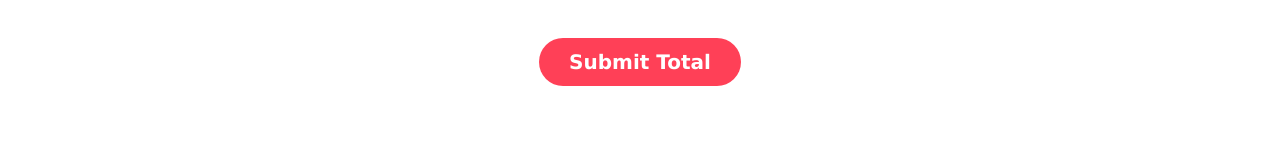
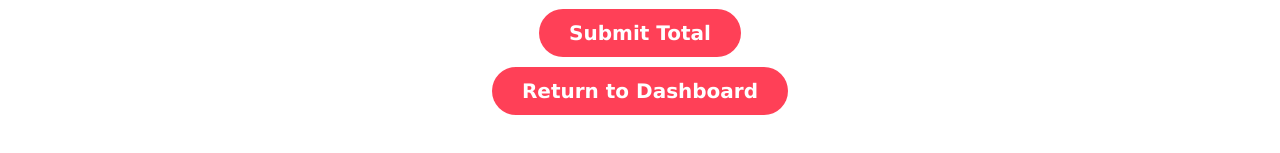
Before and after one commit to krish1925/CS35L-Group-Project, a React (Create React App) app in the folder fit-match/client/: page /leaderboard in a window 1280 px wide. Shown: the part 541-694 px from the top of the page. Built offline with nearby package versions, Linux system fonts and the light colour scheme; no server answers.

Commit message:
add navigation from dashboard to leaderboard

```diff
--- a/fit-match/client/src/pages/Leaderboard.js
+++ b/fit-match/client/src/pages/Leaderboard.js
@@ -2,12 +2,14 @@
 import SubmitTotal from '../components/SubmitTotal'
 import { useState, useEffect } from 'react'
 import axios from 'axios'
+import { useNavigate } from 'react-router-dom';
 
 function Leaderboard() {
 
     const [leaderboard, setLeaderboard] = useState([])
     const [showModal, setShowModal] = useState(false);
     const [isSignUp, setIsSignUp] = useState(true);
+    const navigate = useNavigate();
 
     const authToken = false;
 
@@ -26,6 +28,10 @@
                 console.log(error);
             });
     }, []);
+
+    const goDashboard = () => {
+        navigate('/dashboard');
+      };
 
 
     return (
@@ -95,10 +101,13 @@
                     </table>
                 </div>
 
-
                 <button className="primary-button" onClick={handleClick} style={{ marginTop: '30px' }}>
                     {'Submit Total'}
                 </button>
+                <button className="primary-button" onClick={goDashboard} style={{ marginTop: '10px' }}>
+                    {'Return to Dashboard'}
+                </button>
+
 
                 {showModal && (
                     <SubmitTotal setShowModal={setShowModal} isSignUp={isSignUp} />
```
